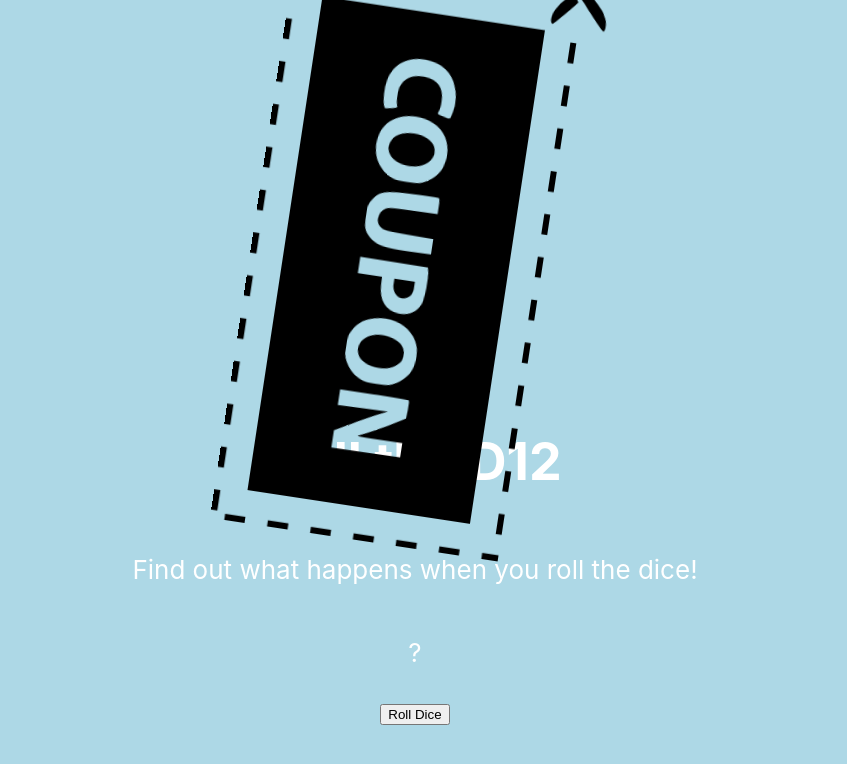
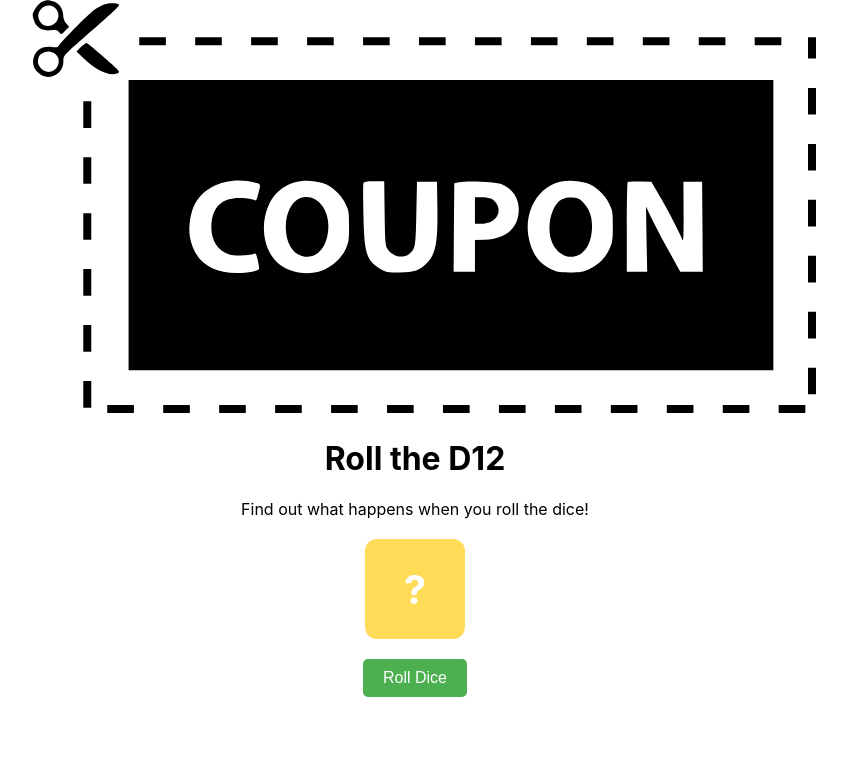
Before and after one commit to s-zhaojo/DnD, a React (Create React App) app: page / in a window 1280 px wide. Shown: the top 764 px of the page, without its empty margins (225-1072 px from the left). Built offline with nearby package versions, Linux system fonts and the light colour scheme.

Commit message:
Update App.css

```diff
--- a/src/App.css
+++ b/src/App.css
@@ -2,37 +2,65 @@
   text-align: center;
 }
 
-.App-logo {
-  height: 40vmin;
-  pointer-events: none;
+.dice-container {
+  display: flex;
+  justify-content: center;
+  margin: 20px;
 }
 
-@media (prefers-reduced-motion: no-preference) {
-  .App-logo {
-    animation: App-logo-spin 20s linear infinite;
+.dice {
+  width: 100px;
+  height: 100px;
+  background-color: #ffdb58;
+  border-radius: 12px;
+  display: flex;
+  align-items: center;
+  justify-content: center;
+  font-size: 40px;
+  font-weight: bold;
+  color: #fff;
+  transition: transform 0.3s ease;
+}
+
+.dice.rolling {
+  animation: rollDice 1s infinite;
+}
+
+@keyframes rollDice {
+  0% {
+    transform: rotate(0deg);
+  }
+  25% {
+    transform: rotate(90deg);
+  }
+  50% {
+    transform: rotate(180deg);
+  }
+  75% {
+    transform: rotate(270deg);
+  }
+  100% {
+    transform: rotate(360deg);
   }
 }
 
-.App-header {
-  background-color: #ADD8E6;
-  min-height: 100vh;
-  display: flex;
-  flex-direction: column;
-  align-items: center;
-  justify-content: center;
-  font-size: calc(10px + 2vmin);
+button {
+  padding: 10px 20px;
+  font-size: 16px;
+  cursor: pointer;
+  background-color: #4CAF50;
   color: white;
+  border: none;
+  border-radius: 5px;
 }
 
-.App-link {
-  color: #0000FF;
+button:disabled {
+  background-color: #d3d3d3;
+  cursor: not-allowed;
 }
 
-@keyframes App-logo-spin {
-  from {
-    transform: rotate(0deg);
-  }
-  to {
-    transform: rotate(360deg);
-  }
+.action {
+  margin-top: 20px;
+  font-size: 18px;
+  color: #333;
 }
```
